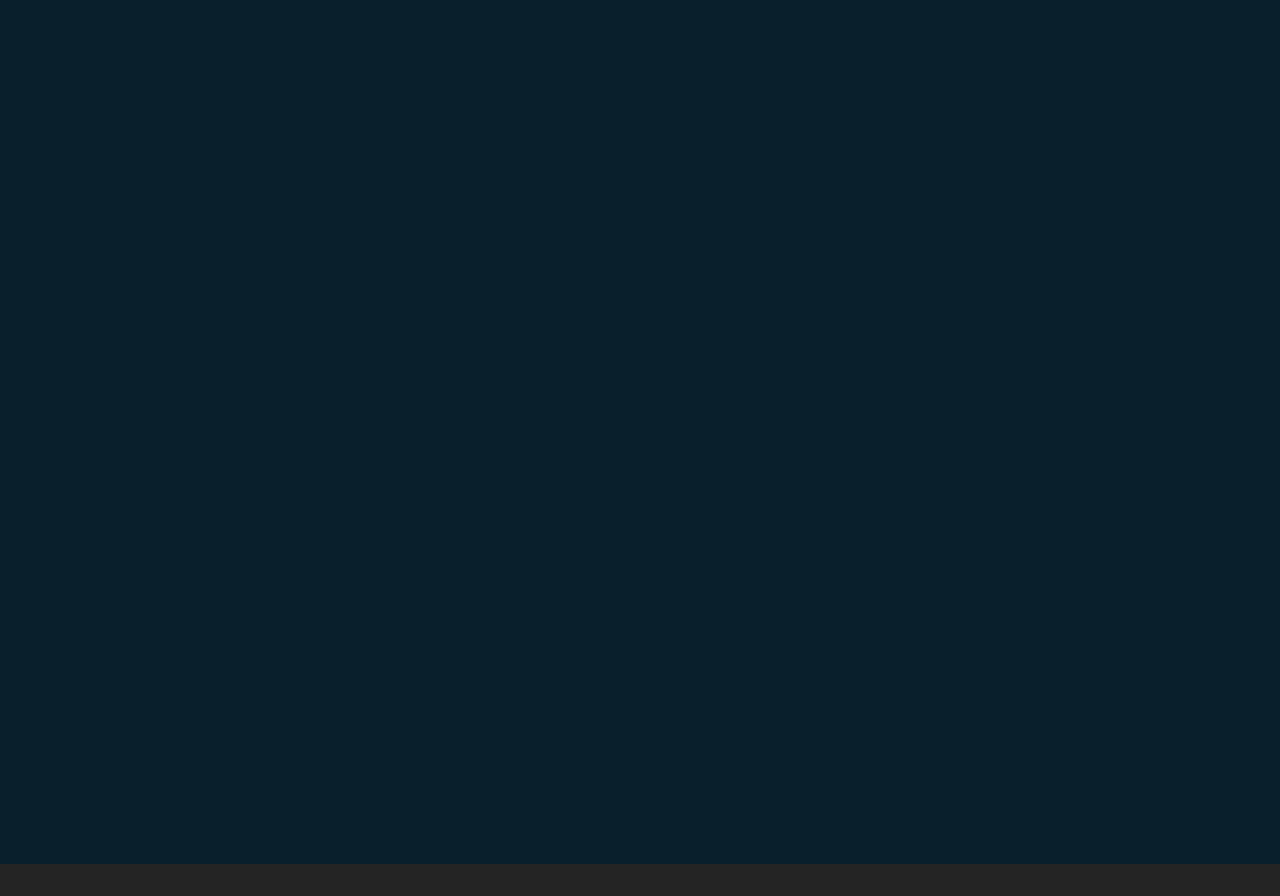
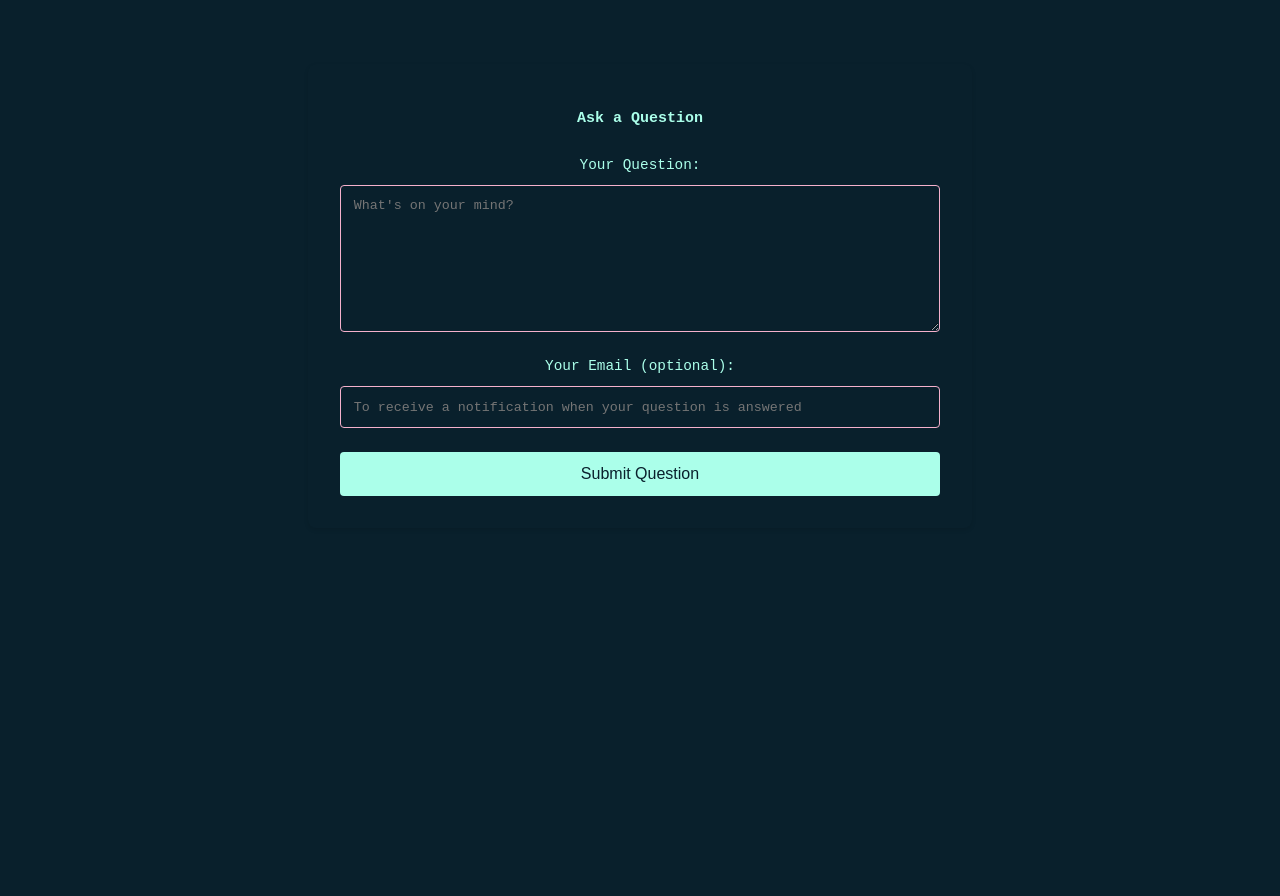
Before and after one commit to rcwoshimao/two-grains-of-salt, a React (Vite) app: page /questions in a window 1280 px wide. Before the commit this address had no page. Before the commit the page ends 864 px from the top, so only its background shows below. Built offline with nearby package versions, Linux system fonts and the light colour scheme.

Commit message:
Added boilerplate question form

```diff
--- a/src/App.jsx
+++ b/src/App.jsx
@@ -1,6 +1,7 @@
 import { Routes, Route } from 'react-router-dom';
 import Home from './Home';
 import BlogPost from './components/BlogPost';
+import Questions from './components/Questions';
 import './App.css';
 
 function App() {
@@ -9,6 +10,7 @@ function App() {
       <Routes>
         <Route path="/" element={<Home />} />
         <Route path="/post/:slug" element={<BlogPost />} />
+        <Route path="/questions" element={<Questions />} />
       </Routes>
     </div>
   );
--- a/src/components/Banner.css
+++ b/src/components/Banner.css
@@ -1,35 +1,50 @@
 .banner {
-  font-size: 1.2rem;
-  font-weight: normal;
-  padding: 0.6rem 1.2rem;
-  text-align: left;
-  background: transparent;
-  font-family: monospace;
-  color: var(--text-body-color1);
-  margin: 0;
+  display: flex;
+  justify-content: space-between;
+  align-items: center;
+  padding: 1rem;
   position: fixed;
   top: 0;
   left: 0;
   right: 0;
-  display: flex;
-  justify-content: space-between;
-  align-items: center;
+  background-color: var(--background-color);
   z-index: 1000;
 }
 
 .banner-left {
   display: flex;
   align-items: center;
-  gap: 0.6rem;
+  gap: 1rem;
 }
 
 .banner-logo {
-  width: 29px;
-  height: 29px;
-  object-fit: contain;
+  height: 30px;
+  width: auto;
 }
 
 .banner-text {
-  line-height: 1;
-  font-size: 16px;
+  color: var(--text-body-color1);
+  font-size: 1.2rem;
+  font-weight: bold;
 }
+
+.banner-right {
+  display: flex;
+  align-items: center;
+  gap: 1.5rem;
+}
+
+.questions-link {
+  color: var(--text-body-color2);
+  text-decoration: none;
+  font-size: 1rem;
+  padding: 0.5rem 1rem;
+  border: 1px solid var(--text-body-color2);
+  border-radius: 4px;
+  transition: all 0.2s;
+}
+
+.questions-link:hover {
+  background-color: var(--text-body-color2);
+  color: var(--background-color);
+}
--- a/src/components/Banner.jsx
+++ b/src/components/Banner.jsx
@@ -1,4 +1,5 @@
 import { useState, useEffect } from 'react';
+import { Link } from 'react-router-dom';
 import './Banner.css';
 import rcLogo from '../assets/rc.PNG';
 import ThemeToggle from './ThemeToggle';
@@ -10,7 +11,10 @@ function Banner() {
         <img src={rcLogo} alt="RC" className="banner-logo" />
         <span className="banner-text">Two grains of salt</span>
       </div>
-      <ThemeToggle />
+      <div className="banner-right">
+        <Link to="/questions" className="questions-link">Questions?</Link>
+        <ThemeToggle />
+      </div>
     </div>
   );
 }
--- /dev/null
+++ b/src/components/Questions.css
@@ -0,0 +1,80 @@
+.questions-container {
+  max-width: 600px;
+  margin: 2rem auto;
+  padding: 2rem;
+  background-color: var(--background-color);
+  border-radius: 8px;
+  box-shadow: 0 2px 4px rgba(0, 0, 0, 0.1);
+}
+
+.questions-container h2 {
+  color: var(--text-body-color1);
+  margin-bottom: 1.5rem;
+  text-align: center;
+}
+
+.question-form {
+  display: flex;
+  flex-direction: column;
+  gap: 1.5rem;
+}
+
+.form-group {
+  display: flex;
+  flex-direction: column;
+  gap: 0.5rem;
+}
+
+.form-group label {
+  color: var(--text-body-color1);
+  font-size: 0.9rem;
+}
+
+.form-group textarea,
+.form-group input {
+  padding: 0.8rem;
+  border: 1px solid var(--text-body-color2);
+  border-radius: 4px;
+  background-color: var(--background-color);
+  color: var(--text-body-color1);
+  font-family: inherit;
+  resize: vertical;
+}
+
+.form-group textarea {
+  min-height: 120px;
+}
+
+.form-group textarea:focus,
+.form-group input:focus {
+  outline: none;
+  border-color: var(--text-body-color1);
+}
+
+button {
+  padding: 0.8rem 1.5rem;
+  background-color: var(--text-body-color1);
+  color: var(--background-color);
+  border: none;
+  border-radius: 4px;
+  cursor: pointer;
+  font-size: 1rem;
+  transition: opacity 0.2s;
+}
+
+button:hover {
+  opacity: 0.9;
+}
+
+.success-message {
+  text-align: center;
+  color: var(--text-body-color1);
+}
+
+.success-message p {
+  margin-bottom: 1.5rem;
+}
+
+.success-message button {
+  background-color: var(--text-body-color2);
+}
--- /dev/null
+++ b/src/components/Questions.jsx
@@ -0,0 +1,76 @@
+import { useState } from 'react';
+import './Questions.css';
+
+function Questions() {
+  const [question, setQuestion] = useState('');
+  const [email, setEmail] = useState('');
+  const [submitted, setSubmitted] = useState(false);
+
+  const handleSubmit = async (e) => {
+    e.preventDefault();
+
+    try {
+      const response = await fetch('/.netlify/functions/submit-question', {
+        method: 'POST',
+        headers: {
+          'Content-Type': 'application/json',
+        },
+        body: JSON.stringify({
+          question,
+          email,
+          timestamp: new Date().toISOString()
+        })
+      });
+
+      if (response.ok) {
+        setSubmitted(true);
+        setQuestion('');
+        setEmail('');
+      } else {
+        throw new Error('Failed to submit question');
+      }
+    } catch (error) {
+      console.error('Error submitting question:', error);
+      alert('Failed to submit question. Please try again later.');
+    }
+  };
+
+  return (
+    <div className="questions-container">
+      <h2>Ask a Question</h2>
+      {submitted ? (
+        <div className="success-message">
+          <p>Thank you for your question! I'll review it and may feature it in a future post.</p>
+          <button onClick={() => setSubmitted(false)}>Ask Another Question</button>
+        </div>
+      ) : (
+        <form onSubmit={handleSubmit} className="question-form">
+          <div className="form-group">
+            <label htmlFor="question">Your Question:</label>
+            <textarea
+              id="question"
+              value={question}
+              onChange={(e) => setQuestion(e.target.value)}
+              required
+              maxLength={1000}
+              placeholder="What's on your mind?"
+            />
+          </div>
+          <div className="form-group">
+            <label htmlFor="email">Your Email (optional):</label>
+            <input
+              type="email"
+              id="email"
+              value={email}
+              onChange={(e) => setEmail(e.target.value)}
+              placeholder="To receive a notification when your question is answered"
+            />
+          </div>
+          <button type="submit">Submit Question</button>
+        </form>
+      )}
+    </div>
+  );
+}
+
+export default Questions;
```
Also changed, not shown: 1 other file (tests, documents, lock files or other folders).
